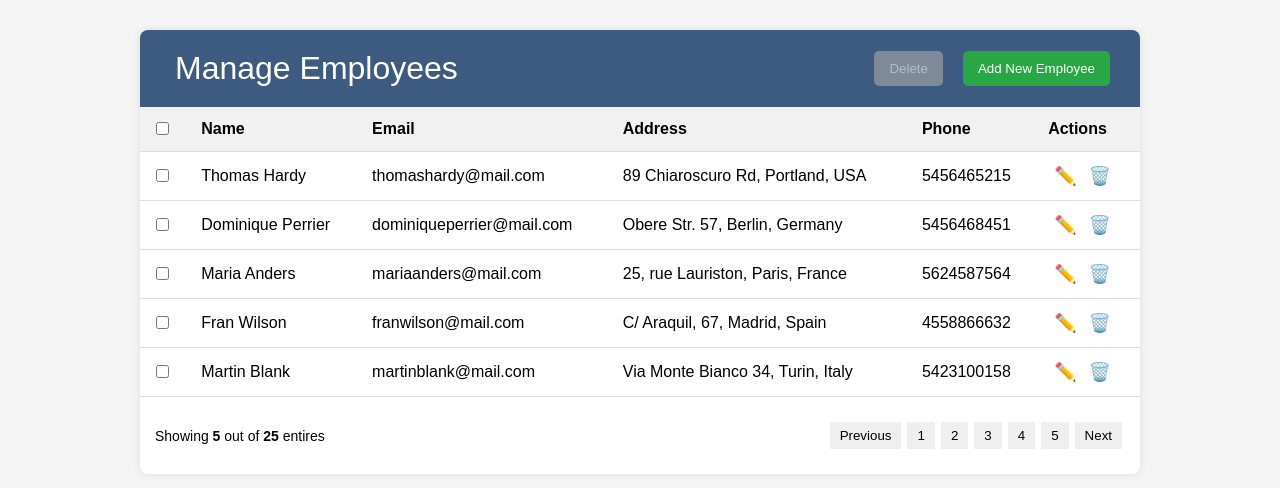
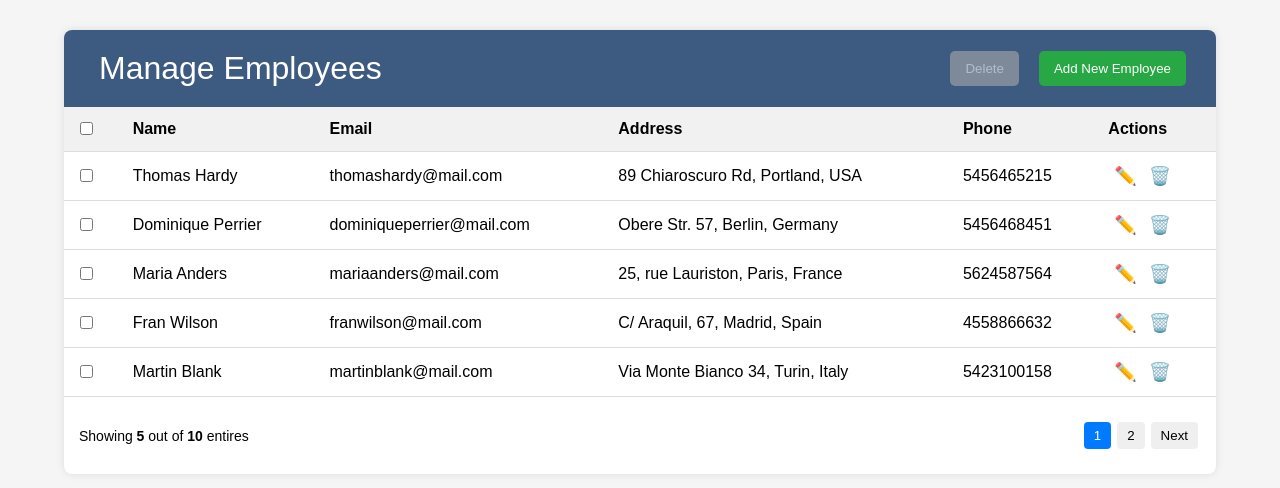
Before and after one commit to mohdabdullahmeraj/employee-system, a React (Vite) app: page / in a window 1280 px wide. Shown: the top 488 px of the page. Built offline with nearby package versions, Linux system fonts and the light colour scheme.

Commit message:
Added the pagination functionality

```diff
--- a/src/components/EmployeeTable.jsx
+++ b/src/components/EmployeeTable.jsx
@@ -7,6 +7,7 @@ import EmployeeFormModal from './EmployeeFormModal';
 import ConfirmModal from './ConfirmModal';
 
 const EmployeeTable = () => {
+
     const [employee, setEmployee] = useState(() => {
         const stored = localStorage.getItem('employees')
         let initial = stored? JSON.parse(stored) : employeeData
@@ -25,6 +26,13 @@ const EmployeeTable = () => {
     const [modalMessage, setModalMessage] = useState("Are you sure?")
     const [modalMode, setModalMode] = useState("confirm")
     const [onModalConfirm, setOnModalConfirm] = useState(null)
+    const [currentPage, setCurrentPage] = useState(1)
+    const recordsPerPage = 5
+    const startIndex = (currentPage - 1) * recordsPerPage
+    const endIndex = startIndex + recordsPerPage
+    const currentEmployees = employee.slice(startIndex, endIndex)
+    const totalPages = Math.ceil(employee.length / recordsPerPage)
+    const pages = Array.from({length: totalPages}, (_, i) => i+1)
 
     useEffect(() => {
       localStorage.setItem('employees', JSON.stringify(employee))
@@ -138,7 +146,7 @@ const EmployeeTable = () => {
                     </tr>
                     </thead>
                     <tbody>
-                        {employee.map(emp =>(
+                        {currentEmployees.map(emp =>(
                             <EmployeeRow
                             key={emp.id}
                             employee={emp}
@@ -151,7 +159,13 @@ const EmployeeTable = () => {
                     </tbody>
             </table>
         </div>
-        <Pagination/>
+        <Pagination
+            totalPages = {totalPages}
+            currentPage = {currentPage}
+            setCurrentPage = {setCurrentPage}
+            totalL ={employee.length}
+            currentL ={currentEmployees.length}
+        />
 
         {showModal && (
                 <EmployeeFormModal
--- a/src/components/Pagination.jsx
+++ b/src/components/Pagination.jsx
@@ -1,17 +1,45 @@
 import React from 'react'
 
-const Pagination = () => {
+const Pagination = ({totalPages, currentPage, setCurrentPage, totalL, currentL}) => {
+
+  const pages = Array.from({length: totalPages}, (_, i) => i+1)
+
   return (
     <div className='pagination'>
-        <div>Showing <strong>5</strong> out of <strong>25</strong> entires</div>
+        <div>Showing <strong>{currentL}</strong> out of <strong>{totalL}</strong> entires</div>
         <div>
-            <button>Previous</button>
-            <button>1</button>
-            <button>2</button>
-            <button>3</button>
-            <button>4</button>
-            <button>5</button>
-            <button>Next</button>
+            <button
+              onClick={() => {
+                if (currentPage !== 1){
+                  setCurrentPage(currentPage-1)
+                }
+              }}
+              disabled={currentPage === 1}
+
+            >
+              Previous
+            </button>
+            {pages.map(pageNumber => (
+              <button
+                key={pageNumber}
+                onClick={() => setCurrentPage(pageNumber)}
+                className={currentPage === pageNumber ? 'active':''}
+              >
+                {pageNumber}
+              </button>
+            ))
+
+            }
+            <button
+              onClick={() => {
+                if(currentPage !== totalPages){
+                  setCurrentPage(currentPage+1)
+                }
+              }}
+              disabled={currentPage === totalPages}
+            >
+              Next
+            </button>
         </div>
     </div>
   )
--- a/src/data.js
+++ b/src/data.js
@@ -34,6 +34,41 @@ const employeeData = [
     address: "Via Monte Bianco 34, Turin, Italy",
     phone: "5423100158"
   },
+  {
+    id: 6,
+    name: "Emily Clarke",
+    email: "emilyclarke@mail.com",
+    address: "10 Downing Street, London, UK",
+    phone: "447700900123"
+  },
+  {
+    id: 7,
+    name: "Kenji Tanaka",
+    email: "kenjitanaka@mail.com",
+    address: "2-1-1 Nihonbashi, Tokyo, Japan",
+    phone: "81312345678"
+  },
+  {
+    id: 8,
+    name: "Isabella Rossi",
+    email: "isabellarossi@mail.com",
+    address: "Piazza del Duomo, Florence, Italy",
+    phone: "390552345678"
+  },
+  {
+    id: 9,
+    name: "Carlos Mendez",
+    email: "carlosmendez@mail.com",
+    address: "Av. Reforma 123, Mexico City, Mexico",
+    phone: "525555678901"
+  },
+  {
+    id: 10,
+    name: "Ava Patel",
+    email: "avapatel@mail.com",
+    address: "Churchgate, Mumbai, India",
+    phone: "919876543210"
+  }
 ];
 
 export default employeeData;
--- a/src/index.css
+++ b/src/index.css
@@ -7,7 +7,7 @@ body {
 
 .container {
   width: 90%;
-  max-width: 1000px;
+  max-width: 1500px;
   margin: 30px auto;
   background: white;
   border-radius: 8px;
@@ -116,6 +116,7 @@ th, td {
   padding: 6px 10px;
   border: none;
   cursor: pointer;
+  border-radius: 4px;
 }
 
 .pagination button:active{
@@ -127,6 +128,13 @@ th, td {
   background-color: #007bff;
   color: white;
   border-radius: 4px;
+}
+
+.pagination button:disabled {
+  background-color: #aaa !important;
+  cursor: not-allowed;
+  opacity: 0.6;
+  visibility: hidden;
 }
 
 @media (max-width: 768px) {
```
